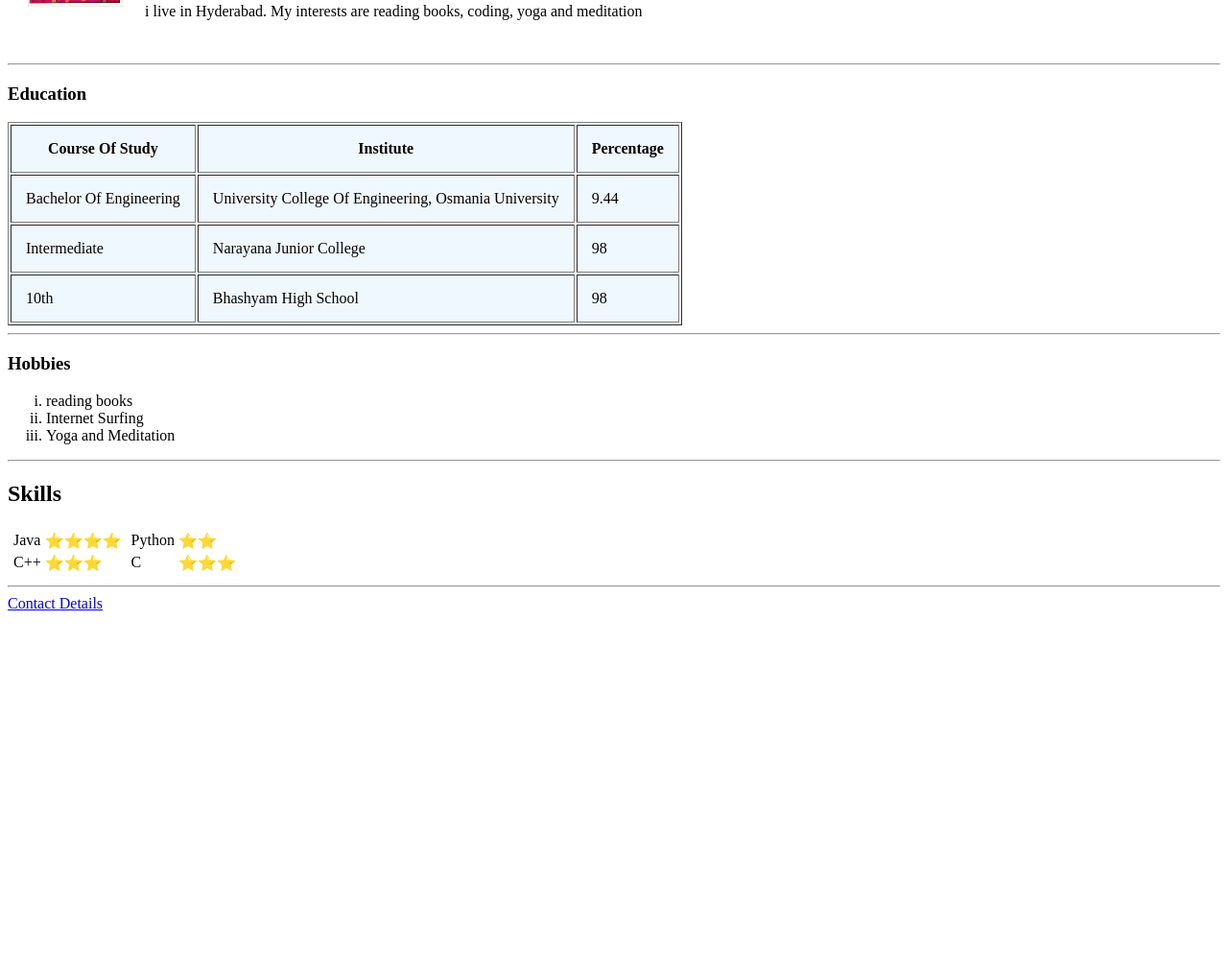
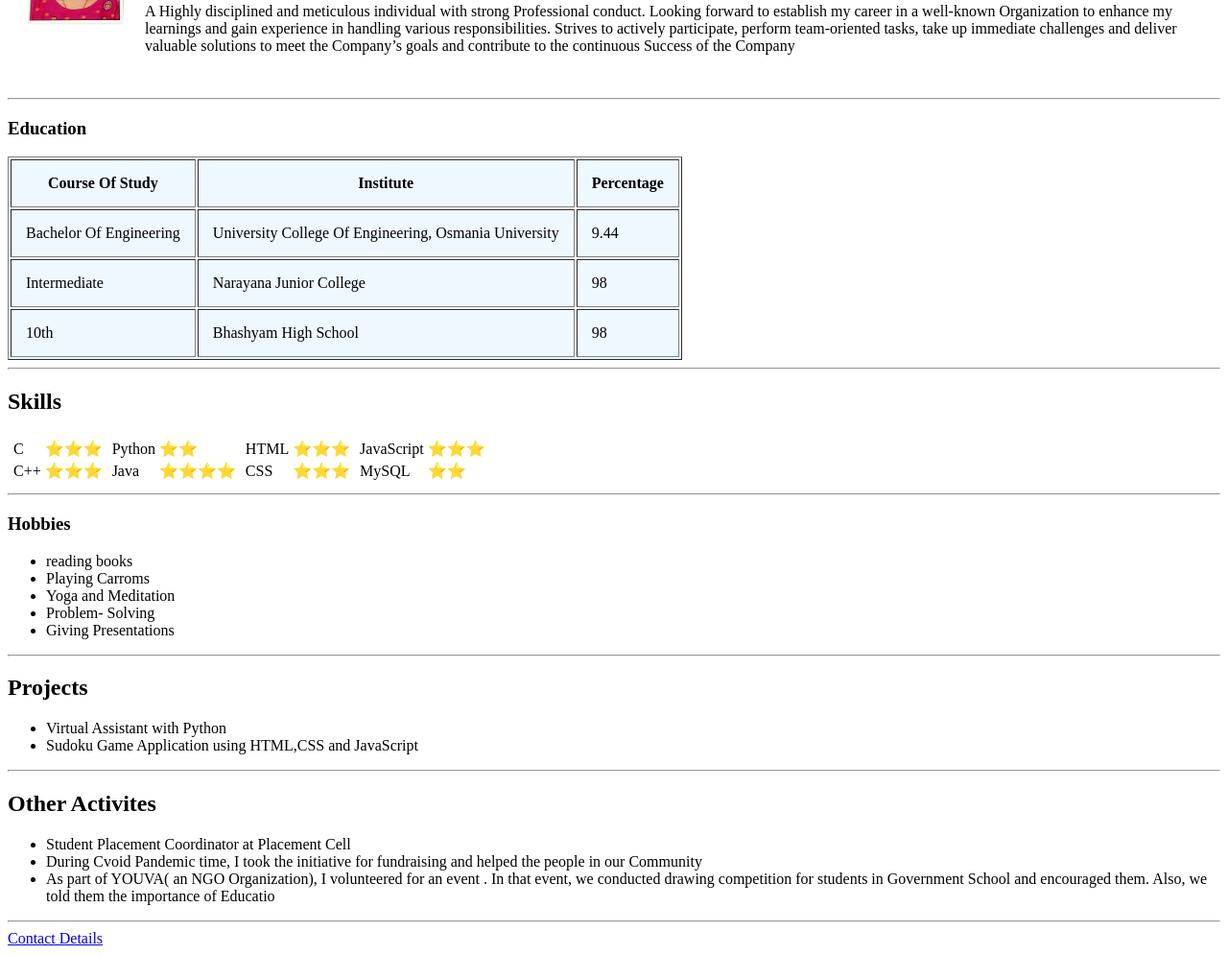
Before and after one commit to supriyachevva/my-cv, a plain HTML site: page index.html in a window 1280 px wide. Shown: the part 140-1135 px from the top of the page at 96% size. Before the commit the page ends 800 px from the top, so only its background shows below. Drawn offline with Linux system fonts and the light colour scheme; files whose address does not match are found by name.

Commit message:
updated index.html

```diff
--- a/index.html
+++ b/index.html
@@ -13,10 +13,14 @@
   <td>
      <h1>CHEVVA SUPRIYA</h1>
      <p>
-    <em>Founder and CTO</em> of<a href="https://www.appbrewery.co/" target="blank">the App Brewery</a>
+    <em>CSE Undergraduate at </em><a href="http://www.uceou.edu/" target="blank">Osmania University</a>
      </p>
      <p>
-       i live in Hyderabad. My interests are reading books, coding, yoga and meditation<!--bio-->
+       A Highly disciplined and meticulous individual with strong Professional conduct. Looking forward to
+ establish my career in a well-known Organization to enhance my learnings and gain experience in
+ handling various responsibilities. Strives to actively participate, perform team-oriented tasks, take up
+ immediate challenges and deliver valuable solutions to meet the Company’s goals and contribute to
+ the continuous Success of the Company<!--bio-->
      </p>
 
   </td>
@@ -77,19 +81,7 @@
 </tfoot>
    </table>
    <hr />
-   <h3>Hobbies</h3>
-   <ol type="i">
-     <li>
-       reading books
-     </li>
-     <li>
-       Internet Surfing
-     </li>
-     <li>
-       Yoga and Meditation
-     </li>
-   </ol>
-   <hr />
+
    <h2>Skills</h2>
 
    <table>
@@ -98,10 +90,10 @@
       <table>
      <tr>
        <td>
-         Java
+         C
        </td>
        <td>
-         ⭐⭐⭐⭐
+         ⭐⭐⭐
        </td>
      </tr>
      <tr>
@@ -126,7 +118,27 @@
      </tr>
      <tr>
        <td>
-         C
+         Java
+       </td>
+       <td>
+         ⭐⭐⭐⭐
+       </td>
+     </tr>
+   </table>
+   </td>
+   <td>
+   <table>
+     <tr>
+       <td>
+         HTML
+       </td>
+       <td>
+         ⭐⭐⭐
+       </td>
+     </tr>
+     <tr>
+       <td>
+         CSS
        </td>
        <td>
          ⭐⭐⭐
@@ -134,8 +146,77 @@
      </tr>
    </table>
    </td>
+   <td>
+   <table>
+     <tr>
+       <td>
+         JavaScript
+       </td>
+       <td>
+         ⭐⭐⭐
+       </td>
+     </tr>
+     <tr>
+       <td>
+         MySQL
+       </td>
+       <td>
+         ⭐⭐
+       </td>
+     </tr>
+   </table>
+
+   </td>
    </tr>
    </table>
+   <hr />
+   <h3>Hobbies</h3>
+   <ul type="i">
+     <li>
+       reading books
+     </li>
+     <li>
+       Playing Carroms
+     </li>
+     <li>
+       Yoga and Meditation
+     </li>
+     <li>
+       Problem- Solving
+     </li>
+     <li>
+       Giving Presentations
+     </li>
+   </ul>
+   <hr />
+   <h2>
+     Projects
+   </h2>
+   <ul>
+<li>
+  Virtual Assistant with Python
+</li>
+<li>
+  Sudoku Game Application using HTML,CSS and JavaScript
+</li>
+   </ul>
+
+   <hr />
+   <h2>Other Activites</h2>
+   <ul>
+     <li>
+       Student Placement Coordinator at Placement Cell
+     </li>
+     <li>
+       During Cvoid Pandemic time, I took the initiative for fundraising and helped the people
+in our Community
+     </li>
+     <li>
+       As part of YOUVA( an NGO Organization), I volunteered for an event .
+In that event, we conducted drawing competition for students in Government School and encouraged them. Also, we told them the importance of Educatio
+     </li>
+
+   </ul>
    <hr />
    <a href="contact.html">Contact Details</a>
   </body>
```
